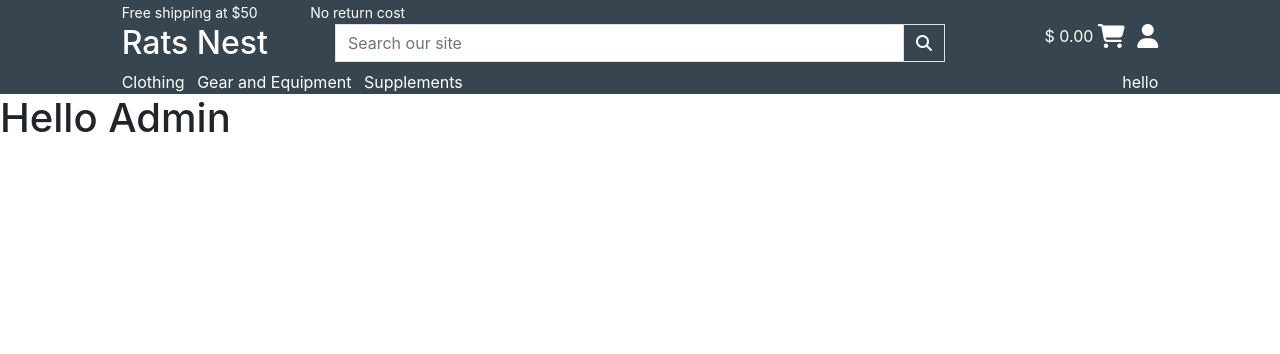
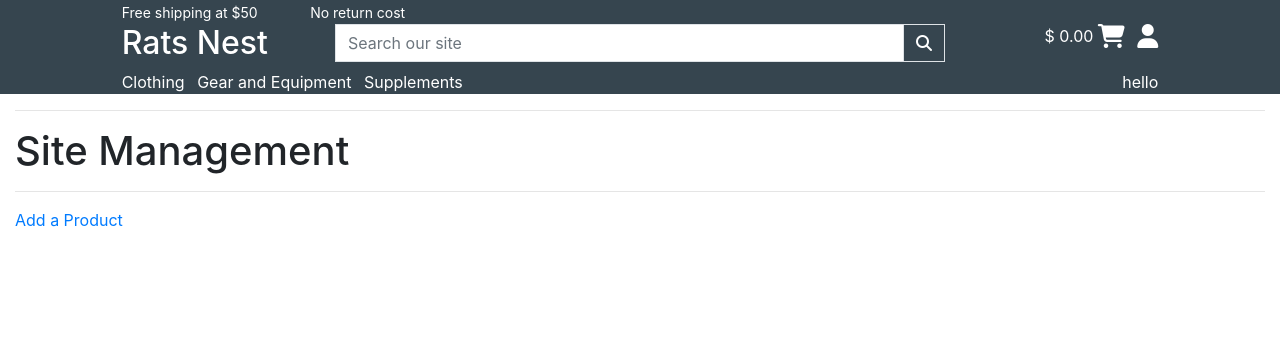
Before and after one commit to Enquil/rats_nest_v7, a Django app: page /admin_actions/ in a window 1280 px wide. Shown: the top 354 px of the page. Run offline with Django 3.2, Linux system fonts and the light colour scheme; a user stored in the database is signed in; some libraries are stand-ins or nearby versions.

Commit message:
added add_product link for admin

```diff
--- a/admin_actions/templates/admin_actions/admin_actions.html
+++ b/admin_actions/templates/admin_actions/admin_actions.html
@@ -2,5 +2,14 @@
 {% load static %}
 
 {% block content %}
-<h1>Hello Admin</h1>
+<div class="container-fluid">
+    <hr>
+    <h1>Site Management</h1>
+    <hr>
+    <div class="row">
+        <div class="col-12">
+            <a href="{% url 'add_product' %}">Add a Product</a>
+        </div>
+    </div>
+</div>
 {% endblock content %}
```
